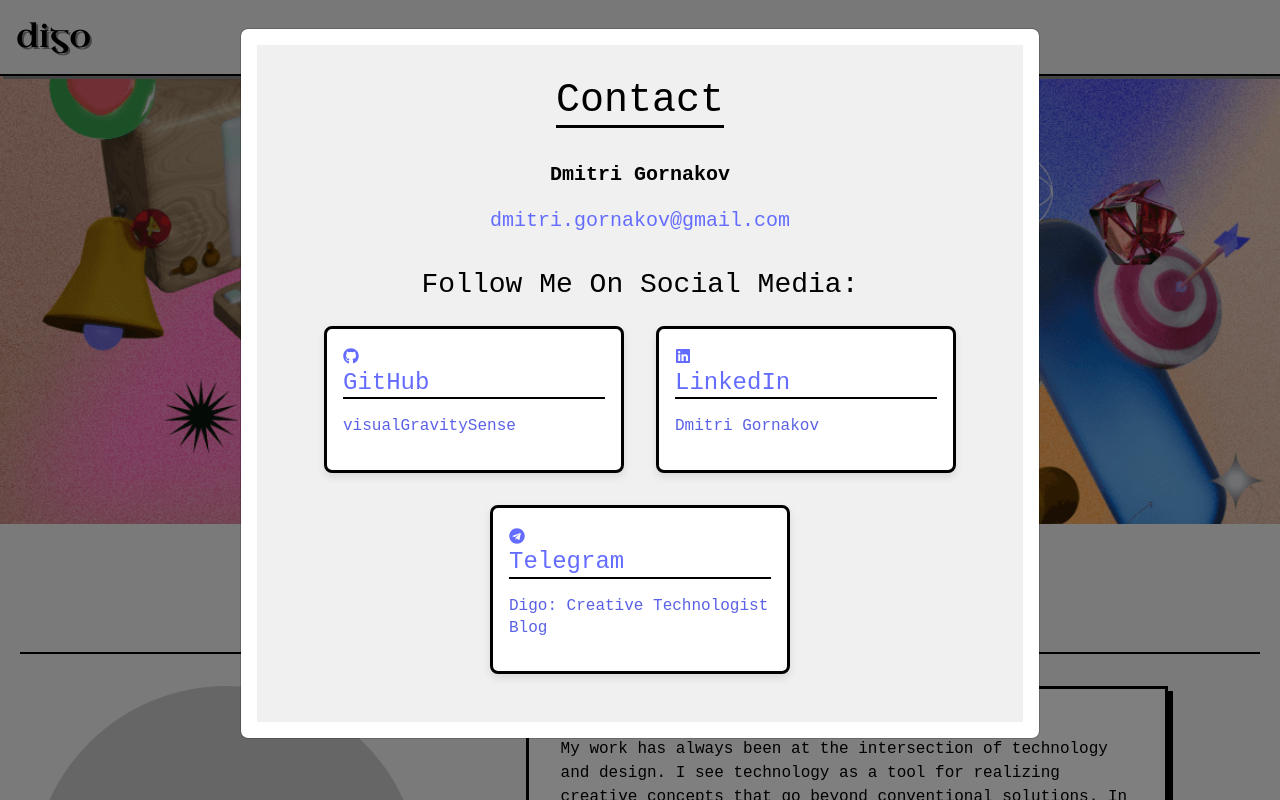
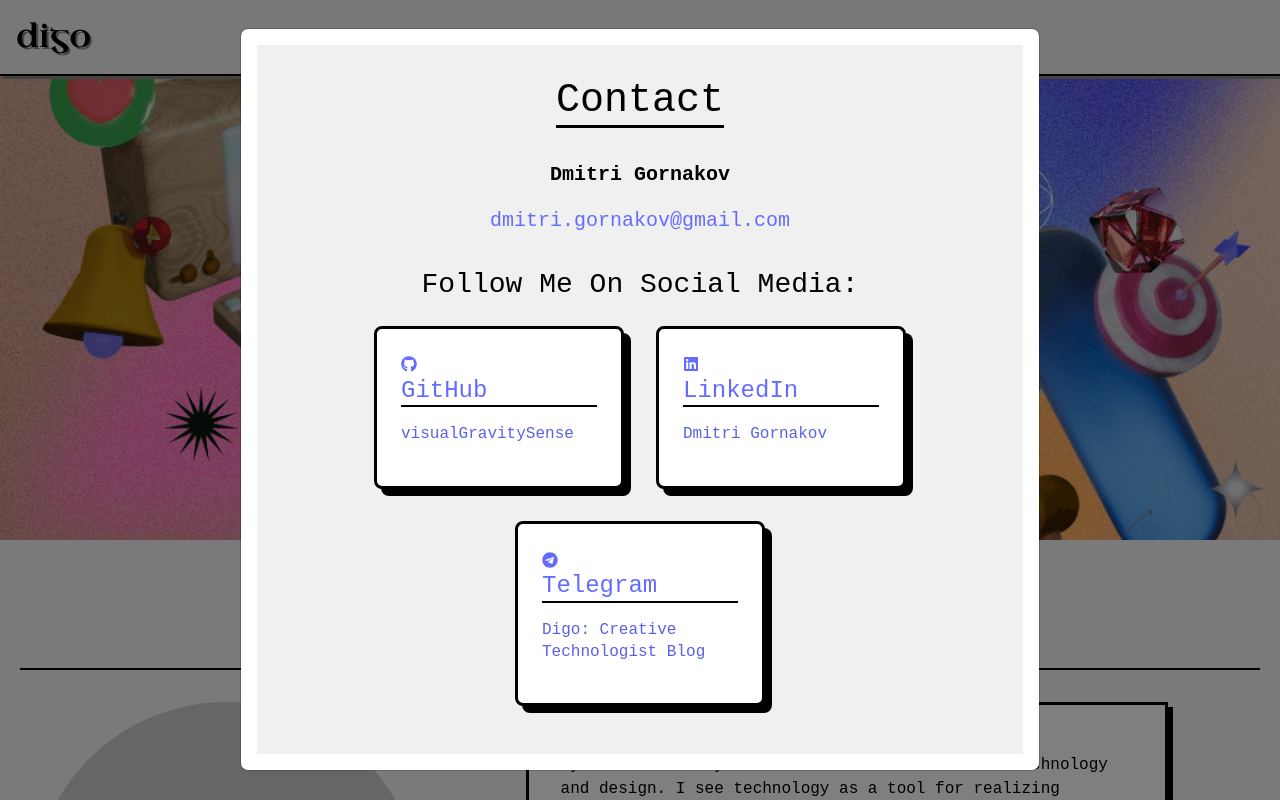
Before and after one commit to visualGravitySense/personal-creative-website, a React (Vite) app: page / in a window 1280 px wide. Both pictures are taken after a click on the button "CONTACT". Shown: the top 800 px of the page. Built offline with nearby package versions, Linux system fonts and the light colour scheme.

Commit message:
Hero section final design

```diff
--- a/src/components/ChartModal.jsx
+++ b/src/components/ChartModal.jsx
@@ -3,6 +3,7 @@
 import Contact from '../components/Contact'
 import Login from '../components/Login'
 import { Button, Modal } from 'react-bootstrap';
+import './hero.scss';
 
 // Пример компонента с графиком
 // const ChartComponent = () => {
@@ -29,11 +30,13 @@
 
   return (
     <>
-      <Button variant="primary" onClick={handleShow}>
+      <Button variant="primary" onClick={handleShow} className="hide-on-mobile">
         Contact
       </Button>
 
-      <Modal show={show} onHide={handleClose} size="lg">
+      {/* <Modal show={show} onHide={handleClose} > */}
+      {/* <Modal show={show} onHide={handleClose} size="lg" > */}
+      <Modal show={show} onHide={handleClose} size="lg" className="hide-on-mobile">
         <Modal.Body>
           {/* <ChartComponent /> */}
           {/* <AboutSection/> */}
--- a/src/components/Contact.jsx
+++ b/src/components/Contact.jsx
@@ -1,6 +1,6 @@
 import React, { useState } from 'react';
 import { Button } from 'react-bootstrap';
-import './Profile.css';
+// import './Profile.css';
 // import './Footer.scss';
 import { FaGithub , FaTelegram, FaTwitter, FaInstagram, FaLinkedin } from 'react-icons/fa';
 
@@ -70,8 +70,6 @@
         )}
       </div>
 
-
-
       <h3>Follow Me On Social Media:</h3>
       <div className="user-courses">
         {userInfo.courses.length > 0 ? (
--- a/src/components/Courses/HeroClasses.css
+++ b/src/components/Courses/HeroClasses.css
@@ -1,4 +1,6 @@
 /* src/components/Courses/HeroClasses.css */
+
+
 .hero-section {
   display: flex;
   flex-direction: column;
--- a/src/components/Hero.scss
+++ b/src/components/Hero.scss
@@ -1,4 +1,11 @@
 /* Hero Section */
+
+.hide-on-mobile {
+  @media (max-width: 767px) {
+    display: none;
+  }
+}
+
 
 .responsive-text {
   width: 100%; // Default for mobile screens
--- a/src/components/HeroSection.jsx
+++ b/src/components/HeroSection.jsx
@@ -22,9 +22,9 @@
         </p>
 
         <div>
-          <Button className="m-2" variant="outline-secondary" href="/courses">View projects</Button>
+          <Button className="m-3" variant="outline-secondary" href="/courses">View projects</Button>
           {/* <Button className="m-2" variant="outline-secondary" href="/signup">Присоединиться сейчас</Button> */}
-          <ChartModal />
+          <ChartModal  />
 
         </div>
         {/* </Col> */}
--- a/src/styles/hero-section.scss
+++ b/src/styles/hero-section.scss
@@ -97,3 +97,10 @@
   }
 
 }
+
+
+.hide-on-mobile {
+  @media (max-width: 767px) {
+    display: none;
+  }
+}
```
